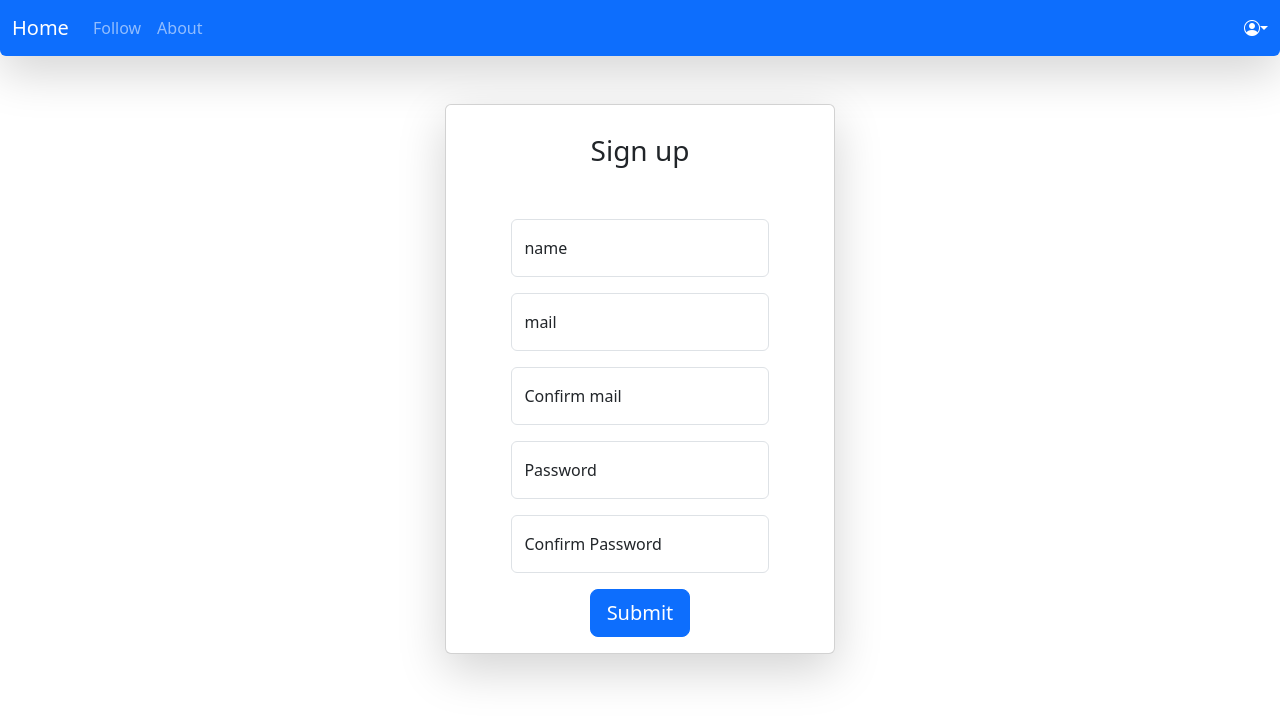
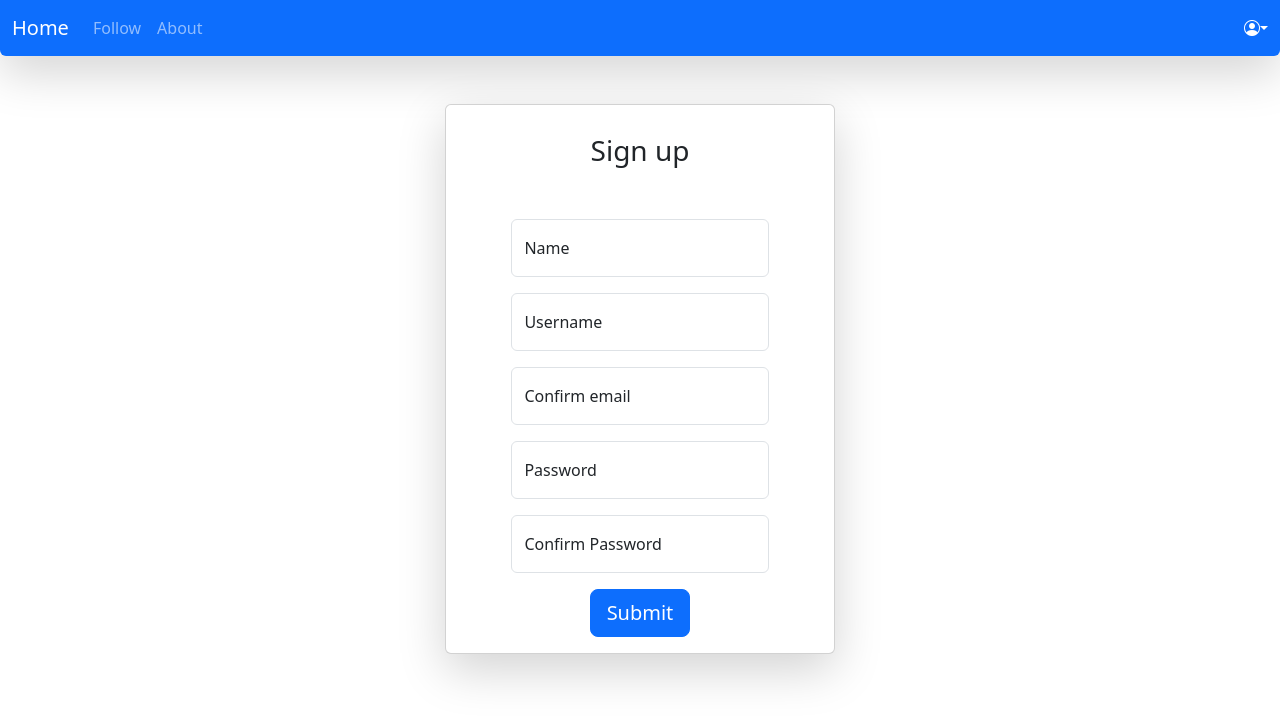
Before and after one commit to HugoEspiG/webapp-realstate, a Vue app in the folder realstate-webapp/: page /register in a window 1280 px wide. Shown: the top 722 px of the page. Built offline with nearby package versions, Linux system fonts and the light colour scheme.

Commit message:
Cambios form con error

```diff
--- a/realstate-webapp/src/components/atoms/InputItem/InputItem.vue
+++ b/realstate-webapp/src/components/atoms/InputItem/InputItem.vue
@@ -2,7 +2,7 @@
   <div class="form-floating mt-3 col-10 mx-auto">
     <input v-model.trim="internalValue" :type="$props.type" :id="$props.id" class="form-control" :placeholder="$props.placeholder" />
     <label :for="$props.id">{{ $props.label }}</label>
-    <small v-if="$props.error" class="error-message">{{ $props.errorMessage.$message }}</small>
+    <small v-if="$props.error" class="error-message">{{ $props.errorMessage}}</small>
   </div>
 </template>
 
@@ -35,8 +35,8 @@ export default {
       default: false
     },
     errorMessage: {
-      type: Object,
-      default: {}
+      type: String,
+      default: ''
     }
   },
   data() {
--- /dev/null
+++ b/realstate-webapp/src/components/molecules/FormItem/FormItem.vue
@@ -0,0 +1,141 @@
+<template>
+    <div>
+        <form @submit.prevent="submitForm" :id="formId" class="mt-5 col mx-4">
+            <div v-for="(field, index) in fields" :key="index">
+                <InputItem v-model.trim="state[field.name]" :type="field.type" :id="field.id"
+                    :placeholder="field.placeholder" :label="field.label" :error="v$[field.name].$error"
+                    :errorMessage="getErrorMessage(field.name)" />
+            </div>
+        </form>
+        <Button :variant="submitButtonVariant" :size="submitButtonSize" :class="submitButtonClass" :type="submitButtonType"
+            :form="formId">
+            {{ submitButtonText }}
+        </Button>
+    </div>
+</template>
+
+<script>
+import InputItem from '../../atoms/InputItem/InputItem.vue';
+import Button from '../../atoms/Button/Button.vue';
+import axios from 'axios';
+import { useVuelidate } from '@vuelidate/core';
+import { reactive, computed } from 'vue';
+import { sameAs } from '@vuelidate/validators';
+
+export default {
+    name: 'FormItem',
+    components: {
+        Button,
+        InputItem
+    },
+    props: {
+        fields: {
+            type: Array,
+            required: true
+        },
+        formId: {
+            type: String,
+            required: true
+        },
+        submitButtonVariant: {
+            type: String,
+            default: 'primary'
+        },
+        submitButtonSize: {
+            type: String,
+            default: 'lg'
+        },
+        submitButtonClass: {
+            type: String,
+            default: ''
+        },
+        submitButtonType: {
+            type: String,
+            default: 'submit'
+        },
+        submitButtonText: {
+            type: String,
+            default: 'Submit'
+        }
+    },
+    setup(props) {
+        const state = reactive(
+            Object.fromEntries(
+                props.fields.map(field => [field.name, ''])
+            )
+        );
+        // Generar las reglas de validación dinámicamente según los campos recibidos
+        const rules = computed(() => {
+            const validationRules = {}
+            props.fields.forEach(field => {
+                validationRules[field.name] = field.validationRules
+                if (validationRules[field.name].sameAs) {
+                    const fieldName = field.validationRules.sameAs;
+                    console.log(state[fieldName]);
+                    validationRules[field.name].sameAs=sameAs(state[fieldName],"user");
+                    console.log(validationRules[field.name]);
+                }
+            })
+            return validationRules
+        })
+    const v$ = useVuelidate(rules, state)
+
+        return {
+        state,
+        v$
+    }
+},
+methods: {
+    getErrorMessage(inputName) {
+        const errorIndex = this.v$.$errors.findIndex(error => error.$property === inputName);
+        if (this.v$.$errors.length !== 0 & errorIndex !== -1) {
+            return this.v$.$errors[errorIndex].$message
+        }
+        return '';
+    },
+    submitForm() {
+        this.v$.$validate()
+        console.log(this.v$);
+        if (!this.v$.$error && !this.v$.$invalid) {
+            ;
+            axios.get(variables.MONGOAPI + "Client/Login?login=" + this.state.user + "&password=" + this.state.password, {}).then((response) => {
+                console.log(response.data);
+            })
+        } else {
+        }
+
+        //El otro caso del register:
+        //console.log(this.v$);
+        // this.v$.$validate()
+        // document.getElementById('btnSubmit').disable = true;
+        // if (!this.v$.$error && !this.v$.$invalid) {
+        //     console.log(variables.MONGOAPI + "Client/Register");
+        //     axios.post(variables.MONGOAPI + "Client/Register", {
+        //         Name: this.state.name,
+        //         Password: this.state.password,
+        //         Email: this.state.user
+        //     }).then((response) => {
+        //         console.log(response.data);
+        //         let element = response.data == "Successfully added" ? "SubmitOk" : "SubmitFail";
+        //         document.getElementById(element).innerHTML = response.data;
+        //         document.getElementById(element).removeAttribute("hidden");
+        //         setTimeout(() => {
+        //             document.getElementById(element).setAttribute("hidden", "hidden");
+        //         }, 1500);
+        //     })
+        // } else {
+        //     document.getElementById("SubmitFail").removeAttribute("hidden");
+        //     setTimeout(() => {
+        //         document.getElementById("SubmitFail").setAttribute("hidden", "hidden");
+        //     }, 1500);
+        // }
+        // document.getElementById('btnSubmit').disable = false;
+
+    }
+}
+};
+</script>
+
+<style>
+/* Estilos personalizados para el formulario si es necesario */
+</style>
--- a/realstate-webapp/src/components/organisms/Login/Login.vue
+++ b/realstate-webapp/src/components/organisms/Login/Login.vue
@@ -3,78 +3,60 @@
     <div class="card-body">
       <PItem variant="fs-3" color="dark" class="my-2 card-title">Log in</PItem>
       <div class="col">
-          <form @submit.prevent="submitForm" id="form-log" class="mt-5 col mx-4">
-            <InputItem v-model.trim="state.user" type="text" id="user" placeholder="Username" label="Username"
-              :error="v$.user.$error" :errorMessage="v$.$errors==undefined?'':v$.$errors[0]" />
-            <InputItem v-model.trim="state.password" type="password" id="password" placeholder="Password" label="Password"
-              :error="v$.password.$error" :errorMessage="v$.$errors==undefined?'':v$.$errors[v$.$errors.length-1]" />
-          </form>
-          <Button variant="primary" size="lg" class="mt-3 mw-25" type="submit" form="form-log">Submit</Button>
-          <PItem variant="fs-5" color="dark" className="my-2">
+        <FormItem :fields="formFields" formId="form-log" :submitButtonVariant="submitButtonVariant"
+          :submitButtonSize="submitButtonSize" :submitButtonClass="submitButtonClass" />
+        <PItem variant="fs-5" color="dark" class="my-2">
           ¿Aún no estás registrado? <RouterLink to="/register"> Registrate</RouterLink>
         </PItem>
-          <div className="divider"> OR</div>
-          <Button variant="outline-primary" size="lg" className="bi bi-google mt-3 mw-25" type="submit" form="form-log"> Log
-            in con Google</Button>
+        <div class="divider"> OR</div>
+        <Button variant="outline-primary" size="lg" class="bi bi-google mt-3 mw-25" type="submit" form="form-log"> Log in
+          con Google</Button>
       </div>
     </div>
   </div>
 </template>
 
 <script>
-import InputItem from '../../atoms/InputItem/InputItem.vue'
-import Button from '../../atoms/Button/Button.vue'
-import PItem from '../../atoms/PItem/PItem.vue'
-import axios from 'axios';
+import FormItem from '../../molecules/FormItem/FormItem.vue';
+import Button from '../../atoms/Button/Button.vue';
+import PItem from '../../atoms/PItem/PItem.vue';
 import { required, email, minLength, maxLength } from '@vuelidate/validators';
-import { useVuelidate } from '@vuelidate/core';
-import { reactive, computed } from 'vue';
-import { RouterLink } from 'vue-router';
 
 export default {
   name: 'Login',
   components: {
+    FormItem,
     Button,
-      PItem,
-      InputItem
+    PItem
   },
-    setup() {
-      const state = reactive({
-        user: '',
-        password: ''
-      })
-      const rules = computed(() => {
+  data() {
     return {
-          user: { required, email },
-          password: { required, minLength: minLength(6), maxLength: maxLength(20) }
+      formFields: [
+        {
+          name: 'user',
+          type: 'text',
+          id: 'user',
+          placeholder: 'Username',
+          label: 'Username',
+          validationRules: { required, email }
+        },
+        {
+          name: 'password',
+          type: 'password',
+          id: 'password',
+          placeholder: 'Password',
+          label: 'Password',
+          validationRules: { required, minLength: minLength(6), maxLength: maxLength(20) }
         }
-      })
-      const v$ = useVuelidate(rules, state)
-      return {
-        state,
-        v$
-      }
-    })
-    const v$ = useVuelidate(rules, state)
-
-    return {
-      state,
-      v$
-    }
-  },
-  methods: {
-    submitForm() {
-      this.v$.$validate()
-      if (!this.v$.$error && !this.v$.$invalid) {;
-        axios.get(variables.MONGOAPI + "Client/Login?login="+this.state.user+"&password="+this.state.password, {}).then((response) => {
-          console.log(response.data);
-        })
-      } else {
-      }
-}
+      ],
+      submitButtonVariant: 'primary',
+      submitButtonSize: 'lg',
+      submitButtonClass: 'mt-3 mw-25'
+    };
   }
 };
 </script>
+
 
 <style>
 .custom-tam {
--- a/realstate-webapp/src/components/organisms/Register/Register.vue
+++ b/realstate-webapp/src/components/organisms/Register/Register.vue
@@ -3,20 +3,8 @@
     <div class="card-body">
       <PItem variant="fs-3" color="dark" class="my-2 card-title">Sign up</PItem>
       <div class="col">
-        <form @submit.prevent="submitForm" id="form-log" class="mt-5 col mx-4">
-          <InputItem v-model.trim="state.name" type="text" id="name" placeholder="name" label="name"
-            :error="v$.user.$error" errorMessage="El campo no puede estar vacío" />
-          <InputItem v-model.trim="state.user" type="text" id="user" placeholder="mail" label="mail"
-            :error="v$.user.$error" errorMessage="El campo no puede estar vacío" />
-          <InputItem v-model.trim="state.confUser" type="text" id="confUser" placeholder="Confirm mail"
-            label="Confirm mail" :error="v$.user.$error" errorMessage="El campo no puede estar vacío" />
-          <InputItem v-model.trim="state.password" type="password" id="password" placeholder="Password" label="Password"
-            :error="v$.password.$error" errorMessage="El campo no puede estar vacío" />
-          <InputItem v-model.trim="state.Confpassword" type="password" id="Confpassword" placeholder="Confir Password"
-            label="Confirm Password" :error="v$.password.$error" errorMessage="El campo no puede estar vacío" />
-          <Button id="btnSubmit" variant="primary" size="lg" class="mt-3 mw-25" type="submit"
-            form="form-log">Submit</Button>
-        </form>
+        <FormItem :fields="formFields" formId="form-reg" :submitButtonVariant="submitButtonVariant"
+          :submitButtonSize="submitButtonSize" :submitButtonClass="submitButtonClass"/>
       </div>
     </div>
     <div id="SubmitOk" class="alert alert-success alert-dimissible fade show" role="alert" hidden></div>
@@ -28,73 +16,64 @@
 import InputItem from '../../atoms/InputItem/InputItem.vue'
 import Button from '../../atoms/Button/Button.vue'
 import PItem from '../../atoms/PItem/PItem.vue'
-import axios from 'axios';
-import { required, email, minLength, maxLength, sameAs } from '@vuelidate/validators';
-import { useVuelidate } from '@vuelidate/core';
-import { reactive, computed } from 'vue';
+import FormItem from '../../molecules/FormItem/FormItem.vue';
+import { required, email, minLength, maxLength } from '@vuelidate/validators';
 
 export default {
   name: 'Register',
   components: {
     Button,
     PItem,
-    InputItem
-  },
-  setup() {
-    const state = reactive({
-      name: '',
-      user: '',
-      confUser: '',
-      password: '',
-      Confpassword: ''
-    })
-    const rules = computed(() => {
-      return {
-        name: { required },
-        user: { required, email },
-        confUser: { required, email, sameAs: sameAs(state.user, "user") },
-        password: { required, minLength: minLength(6), maxLength: maxLength(20) },
-        Confpassword: { required, minLength: minLength(6), maxLength: maxLength(20), sameAs: sameAs(state.password, "password") }
-      }
-    })
-    const v$ = useVuelidate(rules, state)
-
+    InputItem,
+    FormItem
+  }, data() {
     return {
-      state,
-      v$
-    }
-  },
-  methods: {
-
-
-
-    submitForm() {
-      //console.log(this.v$);
-      this.v$.$validate()
-      document.getElementById('btnSubmit').disable = true;
-      if (!this.v$.$error && !this.v$.$invalid) {
-        console.log(variables.MONGOAPI + "Client/Register");
-        axios.post(variables.MONGOAPI + "Client/Register", {
-          Name: this.state.name,
-          Password: this.state.password,
-          Email: this.state.user
-        }).then((response) => {
-          console.log(response.data);
-          let element = response.data=="Successfully added"?"SubmitOk":"SubmitFail";
-          document.getElementById(element).innerHTML = response.data;
-          document.getElementById(element).removeAttribute("hidden");
-          setTimeout(() => {
-            document.getElementById(element).setAttribute("hidden", "hidden");
-          }, 1500);
-        })
-      } else {
-        document.getElementById("SubmitFail").removeAttribute("hidden");
-        setTimeout(() => {
-          document.getElementById("SubmitFail").setAttribute("hidden", "hidden");
-        }, 1500);
-      }
-      document.getElementById('btnSubmit').disable = false;
-    }
+      formFields: [
+        {
+          name: 'name',
+          type: 'text',
+          id: 'name',
+          placeholder: 'Name',
+          label: 'Name',
+          validationRules: { required }
+        },
+        {
+          name: 'user',
+          type: 'text',
+          id: 'user',
+          placeholder: 'Username',
+          label: 'Username',
+          validationRules: { required, email }
+        },
+        {
+          name: 'confUser',
+          type: 'text',
+          id: 'confUser',
+          placeholder: 'Confirm email',
+          label: 'Confirm email',
+          validationRules: { required, sameAs:"user"}
+        },
+        {
+          name: 'password',
+          type: 'password',
+          id: 'password',
+          placeholder: 'Password',
+          label: 'Password',
+          validationRules: { required, minLength: minLength(6), maxLength: maxLength(20) }
+        },
+        {
+          name: 'confPassword',
+          type: 'password',
+          id: 'confPassword',
+          placeholder: 'Confirm Password',
+          label: 'Confirm Password',
+          validationRules: { required, sameAs:"password"}
+        }
+      ],
+      submitButtonVariant: 'primary',
+      submitButtonSize: 'lg',
+      submitButtonClass: 'mt-3 mw-25'
+    };
   }
 };
 </script>
```
Also changed, not shown: realstate-webapp/src/components/organisms/User/User.vue (+14 -4 lines). Lines whose indentation alone changed are shown as unchanged.
